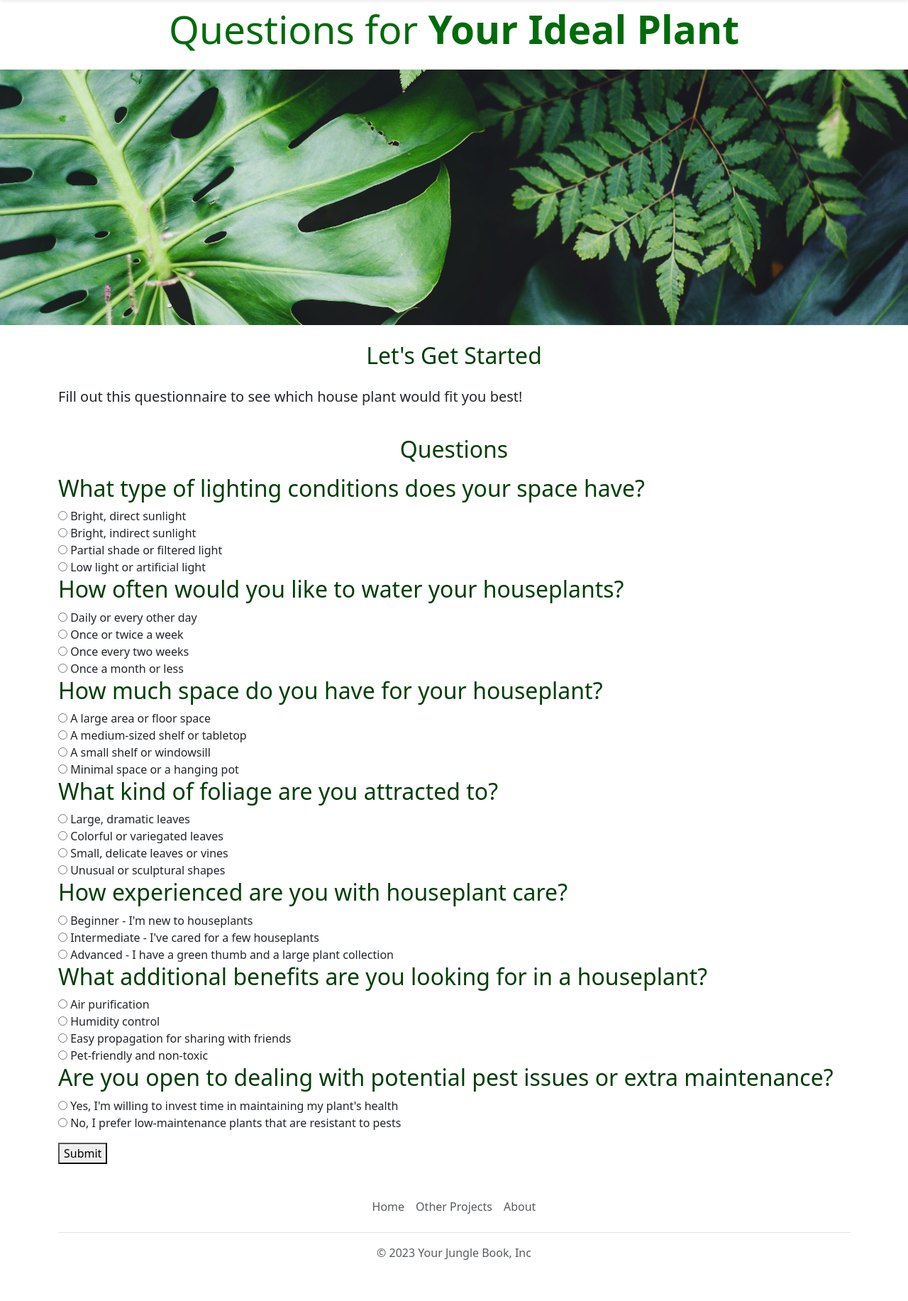
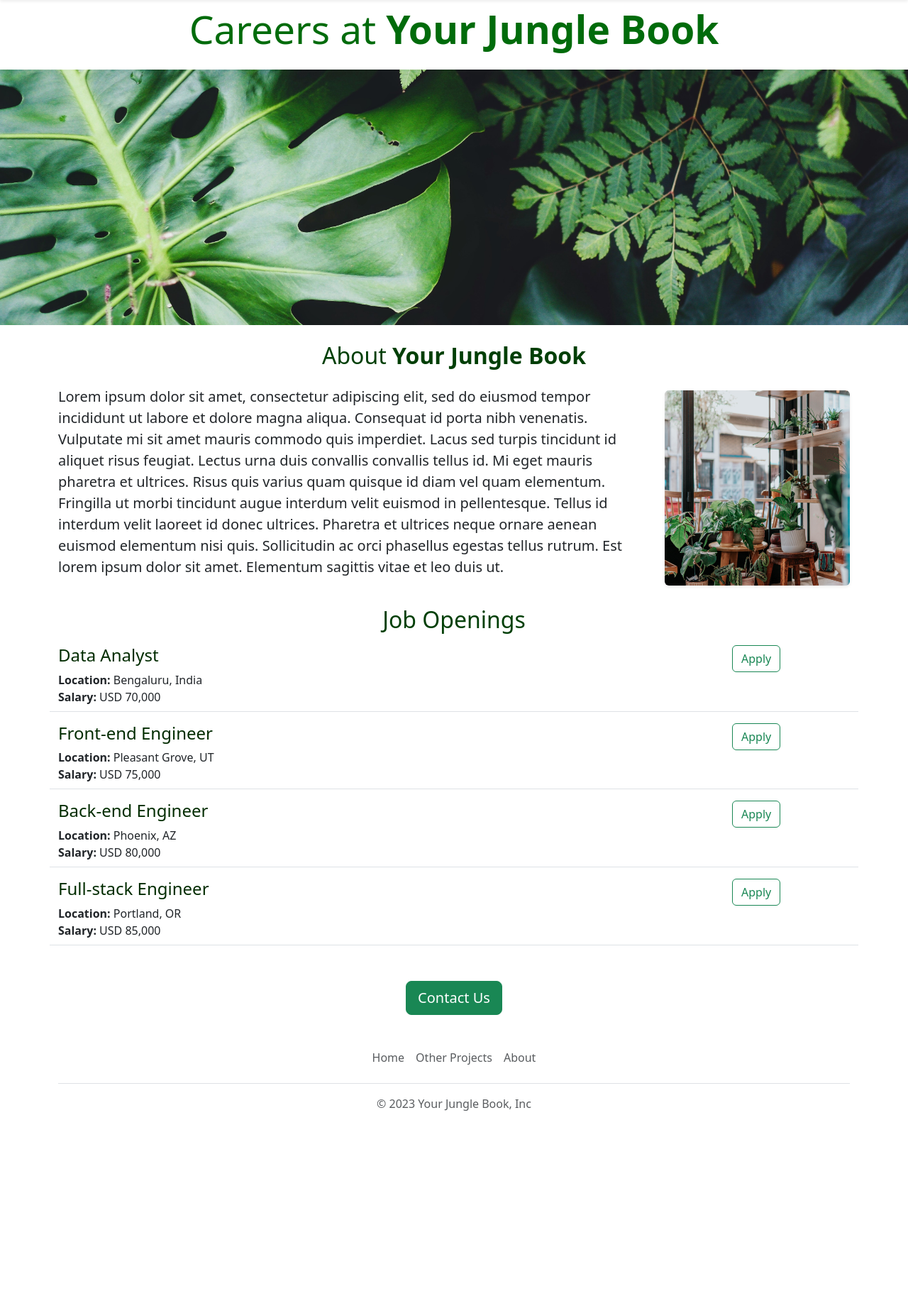
Before and after one commit to rep-pierce/jovian-careers-website-v2, a Flask app: page / in a window 1280 px wide. Shown: the part 56-1889 px from the top of the page at 71% size. After the commit the page ends 1621 px from the top, so only its background shows below. Run offline with Flask 3, Linux system fonts and the light colour scheme.

Commit message:
switched to careers website

```diff
--- a/app.py
+++ b/app.py
@@ -1,233 +1,38 @@
 from flask import Flask, render_template, jsonify
-import json
 
 app = Flask(__name__)
 
-# Add the custom filter to remove the 'answer' key and convert to JSON
-def remove_answer_key(value):
-    new_dict = {k: v for k, v in value.items() if k != 'answer'}
-    return json.dumps(new_dict)
-
-app.jinja_env.filters['remove_answer_key'] = remove_answer_key
-
-QUESTIONS = [
+JOBS = [
     {
-    'id': 1,
-    'question': 'What type of lighting conditions does your space have?',
-    'answers': [{
-        'answer': 'Bright, direct sunlight',
-        'zzplant': 2,
-        'snake': 4,
-        'croton': 5,
-        'areca': 5,
-        'string': 3
-    },{
-        'answer': 'Bright, indirect sunlight',
-        'zzplant': 4,
-        'snake': 5,
-        'croton': 4,
-        'areca': 4,
-        'string': 4
-    },{
-        'answer': 'Partial shade or filtered light',
-        'zzplant': 3,
-        'snake': 3,
-        'croton': 2,
-        'areca': 2,
-        'string': 5
-    },{
-        'answer': 'Low light or artificial light',
-        'zzplant': 5,
-        'snake': 3,
-        'croton': 2,
-        'areca': 2,
-        'string': 5
-    }]
+        'id': 1,
+        'title': 'Data Analyst',
+        'location': 'Bengaluru, India',
+        'salary': 'USD 70,000'
     },
     {
-    'id': 2,
-    'question': 'How often would you like to water your houseplants?',
-    'answers': [{
-        'answer': 'Daily or every other day',
-        'zzplant': 1,
-        'snake': 1,
-        'croton': 3,
-        'areca': 5,
-        'string': 1
-    },{
-        'answer': 'Once or twice a week',
-        'zzplant': 2,
-        'snake': 3,
-        'croton': 5,
-        'areca': 4,
-        'string': 2
-    },{
-        'answer': 'Once every two weeks',
-        'zzplant': 4,
-        'snake': 5,
-        'croton': 2,
-        'areca': 2,
-        'string': 4
-    },{
-        'answer': 'Once a month or less',
-        'zzplant': 5,
-        'snake': 4,
-        'croton': 1,
-        'areca': 1,
-        'string': 3
-    }]
+        'id': 2,
+        'title': 'Front-end Engineer',
+        'location': 'Pleasant Grove, UT',
+        'salary': 'USD 75,000'
     },
     {
-    'id': 3,
-    'question': 'How much space do you have for your houseplant?',
-    'answers': [{
-        'answer': 'A large area or floor space',
-        'zzplant': 3,
-        'snake': 4,
-        'croton': 3,
-        'areca': 5,
-        'string': 1
-    },{
-        'answer': 'A medium-sized shelf or tabletop',
-        'zzplant': 5,
-        'snake': 5,
-        'croton': 5,
-        'areca': 3,
-        'string': 2
-    },{
-        'answer': 'A small shelf or windowsill',
-        'zzplant': 4,
-        'snake': 3,
-        'croton': 4,
-        'areca': 1,
-        'string': 4
-    },{
-        'answer': 'Minimal space or a hanging pot',
-        'zzplant': 2,
-        'snake': 2,
-        'croton': 1,
-        'areca': 1,
-        'string': 5
-    }]
+        'id': 3,
+        'title': 'Back-end Engineer',
+        'location': 'Phoenix, AZ',
+        'salary': 'USD 80,000'
     },
     {
-    'id': 4,
-    'question': 'What kind of foliage are you attracted to?',
-    'answers': [{
-        'answer': 'Large, dramatic leaves',
-        'zzplant': 1,
-        'snake': 2,
-        'croton': 4,
-        'areca': 5,
-        'string': 1
-    },{
-        'answer': 'Colorful or variegated leaves',
-        'zzplant': 2,
-        'snake': 1,
-        'croton': 5,
-        'areca': 3,
-        'string': 2
-    },{
-        'answer': 'Small, delicate leaves or vines',
-        'zzplant': 1,
-        'snake': 2,
-        'croton': 3,
-        'areca': 4,
-        'string': 5
-    },{
-        'answer': 'Unusual or sculptural shapes',
-        'zzplant': 3,
-        'snake': 5,
-        'croton': 2,
-        'areca': 1,
-        'string': 5
-    }]
-    },
-    {
-    'id': 5,
-    'question': 'How experienced are you with houseplant care?',
-    'answers': [{
-        'answer': "Beginner - I'm new to houseplants",
-        'zzplant': 5,
-        'snake': 5,
-        'croton': 1,
-        'areca': 2,
-        'string': 3
-    },{
-        'answer': "Intermediate - I've cared for a few houseplants",
-        'zzplant': 4,
-        'snake': 4,
-        'croton': 3,
-        'areca': 3,
-        'string': 4
-    },{
-        'answer': 'Advanced - I have a green thumb and a large plant collection',
-        'zzplant': 2,
-        'snake': 3,
-        'croton': 5,
-        'areca': 4,
-        'string': 2
-    }]
-    },
-    {
-    'id': 6,
-    'question': 'What additional benefits are you looking for in a houseplant?',
-    'answers': [{
-        'answer': 'Air purification',
-        'zzplant': 4,
-        'snake': 5,
-        'croton': 3,
-        'areca': 2,
-        'string': 1
-    },{
-        'answer': 'Humidity control',
-        'zzplant': 3,
-        'snake': 2,
-        'croton': 1,
-        'areca': 5,
-        'string': 2
-    },{
-        'answer': 'Easy propagation for sharing with friends',
-        'zzplant': 2,
-        'snake': 3,
-        'croton': 4,
-        'areca': 1,
-        'string': 5
-    },{
-        'answer': 'Pet-friendly and non-toxic',
-        'zzplant': 5,
-        'snake': 1,
-        'croton': 1,
-        'areca': 3,
-        'string': 4
-    }]
-    },
-    {
-    'id': 7,
-    'question': 'Are you open to dealing with potential pest issues or extra maintenance?',
-    'answers': [{
-        'answer': "Yes, I'm willing to invest time in maintaining my plant's health",
-        'zzplant': 2,
-        'snake': 3,
-        'croton': 5,
-        'areca': 4,
-        'string': 2
-    },{
-        'answer': 'No, I prefer low-maintenance plants that are resistant to pests',
-        'zzplant': 5,
-        'snake': 5,
-        'croton': 1,
-        'areca': 2,
-        'string': 4
-    }]
-    },
+        'id': 4,
+        'title': 'Full-stack Engineer',
+        'location': 'Portland, OR',
+        'salary': 'USD 85,000'
+    }
 ]
-
 
 @app.route("/")
 def hello_world():
     return render_template('home.html',
-                           questions=QUESTIONS)
+                           jobs=JOBS)
 
 @app.route("/api/jobs")
 def list_jobs():
--- a/templates/home.html
+++ b/templates/home.html
@@ -3,7 +3,7 @@
     <head>
         <meta charset="utf-8">
         <meta name="viewport" content="width=device-width, initial-scale=1">
-        <title>Plant Questionnaire</title>
+        <title>YJB Careers</title>
         <link href="https://cdn.jsdelivr.net/npm/bootstrap@5.3.0-alpha3/dist/css/bootstrap.min.css" rel="stylesheet" integrity="sha384-KK94CHFLLe+nY2dmCWGMq91rCGa5gtU4mk92HdvYe+M/SXH301p5ILy+dN9+nJOZ" crossorigin="anonymous">
         <style>
             #banner {
@@ -30,81 +30,39 @@
                 margin-top: 50px;
             }
         </style>
-        <script>
-    function calculateResults() {
-    let plantScores = {
-        'zzplant': 0,
-        'snake': 0,
-        'croton': 0,
-        'areca': 0,
-        'string': 0
-    };
-
-    const questions = document.querySelectorAll('.question');
-    questions.forEach(question => {
-        const selectedAnswer = question.querySelector('input[type="radio"]:checked');
-        if (selectedAnswer) {
-            const plantValues = JSON.parse(selectedAnswer.dataset.plantValues);
-            for (const plant in plantValues) {
-                if (plantValues.hasOwnProperty(plant) && plantScores.hasOwnProperty(plant)) {
-                    plantScores[plant] += plantValues[plant];
-                }
-            }
-        }
-    });
-
-    let highestScore = 0;
-    let recommendedPlant = '';
-    for (const plant in plantScores) {
-        if (plantScores.hasOwnProperty(plant) && plantScores[plant] > highestScore) {
-            highestScore = plantScores[plant];
-            recommendedPlant = plant;
-        }
-    }
-
-    if (recommendedPlant == 'zzplant'){
-        recommendedPlant = "ZZ Plant"
-    } else if (recommendedPlant == 'snake'){
-        recommendedPlant = "Snake Plant"
-    } else if (recommendedPlant == 'areca'){
-        recommendedPlant = "Areca Palm"
-    } else if (recommendedPlant == 'croton'){
-        recommendedPlant = "Croton"
-    } else if (recommendedPlant == 'string'){
-        recommendedPlant = "String of Pearls"
-    }
-
-    alert('Recommended plant: ' + recommendedPlant);
-    }
-    </script>
     </head>
     <body>
         {% include 'nav.html' %}
         <div class="container">
-            <h1 class="text-center mt-2 mb-4">Questions for <b>Your Ideal Plant</b></h1>
+            <h1 class="text-center mt-2 mb-4">Careers at <b>Your Jungle Book</b></h1>
         </div>
         <div>
             <img id="banner" class="img-fluid" id="banner" src="{{ url_for('static', filename='assets/banner.jpg') }}" >
         </div>
         <div class="container mt-4 mb-2">
             <h2 class="text-center mt-2 mb-2">
-                Let's Get Started
+                About <b>Your Jungle Book</b>
             </h2>
             <div class="row mt-4 mb-4 align-items-center">
-                <div>
+                <div class="col-md-9">
                     <p class="lead ">
-                        Fill out this questionnaire to see which house plant would fit you best!
+                        Lorem ipsum dolor sit amet, consectetur adipiscing elit, sed do eiusmod tempor incididunt ut labore et dolore magna aliqua. Consequat id porta nibh venenatis. Vulputate mi sit amet mauris commodo quis imperdiet. Lacus sed turpis tincidunt id aliquet risus feugiat. Lectus urna duis convallis convallis tellus id. Mi eget mauris pharetra et ultrices. Risus quis varius quam quisque id diam vel quam elementum. Fringilla ut morbi tincidunt augue interdum velit euismod in pellentesque. Tellus id interdum velit laoreet id donec ultrices. Pharetra et ultrices neque ornare aenean euismod elementum nisi quis. Sollicitudin ac orci phasellus egestas tellus rutrum. Est lorem ipsum dolor sit amet. Elementum sagittis vitae et leo duis ut.
                     </p>
                 </div>
+                <div class="d-none d-md-block col-md-3">
+                    <img id="plantfluff" class="img-fluid shadow-sm bg-body-tertiary rounded" src="{{ url_for('static', filename='assets/cute-plants.jpg') }}"/>
+                </div>
             </div>
-            <h2 class="text-center mt-2 mb-2">Questions</h2>
+            <h2 class="text-center mt-2 mb-2">Job Openings</h2>
             <div>
                 <p>
-                    {% for question in questions %}
-                        {% include 'questionitem.html' %}
+                    {% for job in jobs %}
+                        {% include 'jobitem.html' %}
                     {% endfor %}
                 </p>
-                <button id="submit-button" onclick="calculateResults()">Submit</button>
+            </div>
+            <div id="contactbutton" class="text-center">
+                <a href="mailto:pierce.ryan.97@gmail.com?subject=Question%20about%20Job%20Openings&body=My%20name%3A%20%3Cyour%20name%20here%3E%0D%0A%0D%0AMy%20question%3A%20%3Cyour%20question%20here%3E" class="btn btn-success btn-lg">Contact Us</a>
             </div>
         </div>
         {% include 'footer.html' %}
--- /dev/null
+++ b/templates/jobitem.html
@@ -0,0 +1,18 @@
+<div class="pb-2 mt-2 mb-3 border-bottom row">
+    <div class="col-10">
+        <h4 style="color:rgb(2, 44, 0); font-weight:normal;">
+            {{job['title']}}
+        </h4>
+        <div>
+            <b>Location:</b> {{job['location']}}
+        </div>
+        {% if 'salary' in job %}
+        <div>
+            <b>Salary:</b> {{job['salary']}}
+        </div>
+        {% endif %}
+    </div>
+    <div class="col-2">
+        <a href="mailto:pierce.ryan.97@gmail.com?subject=Application%20for%20{{job['title']}}&body=My%20name%3A%20%3Cyour%20name%20here%3E%0D%0A%0D%0AMy%20Resume%20Link%3A%20%3Cresume%20link%3E%0D%0A%0D%0AMy%20LinkedIn%3A%20%3CLinkedIn%20link%3E" type="button" class="btn btn-outline-success">Apply</a>
+    </div>
+</div>
--- a/templates/questionitem.html
+++ /dev/null
@@ -1,11 +0,0 @@
-<div class="question">
-    <h2>{{ question.question }}</h2>
-    <div class="answers">
-        {% for answer in question.answers %}
-            <div class="answer">
-                <input type="radio" name="question-{{ question.id }}" id="answer-{{ loop.index }}" data-plant-values="{{ answer|remove_answer_key }}">
-                <label for="answer-{{ loop.index }}">{{ answer.answer }}</label>
-            </div>
-        {% endfor %}
-    </div>
-</div>
```
